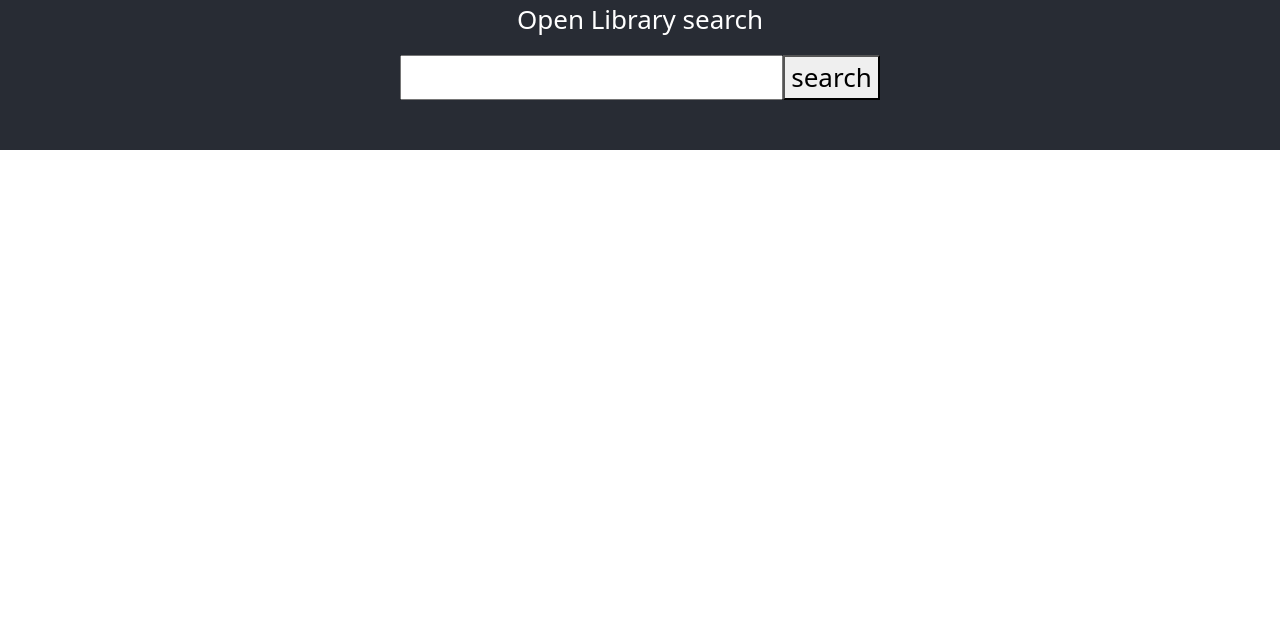
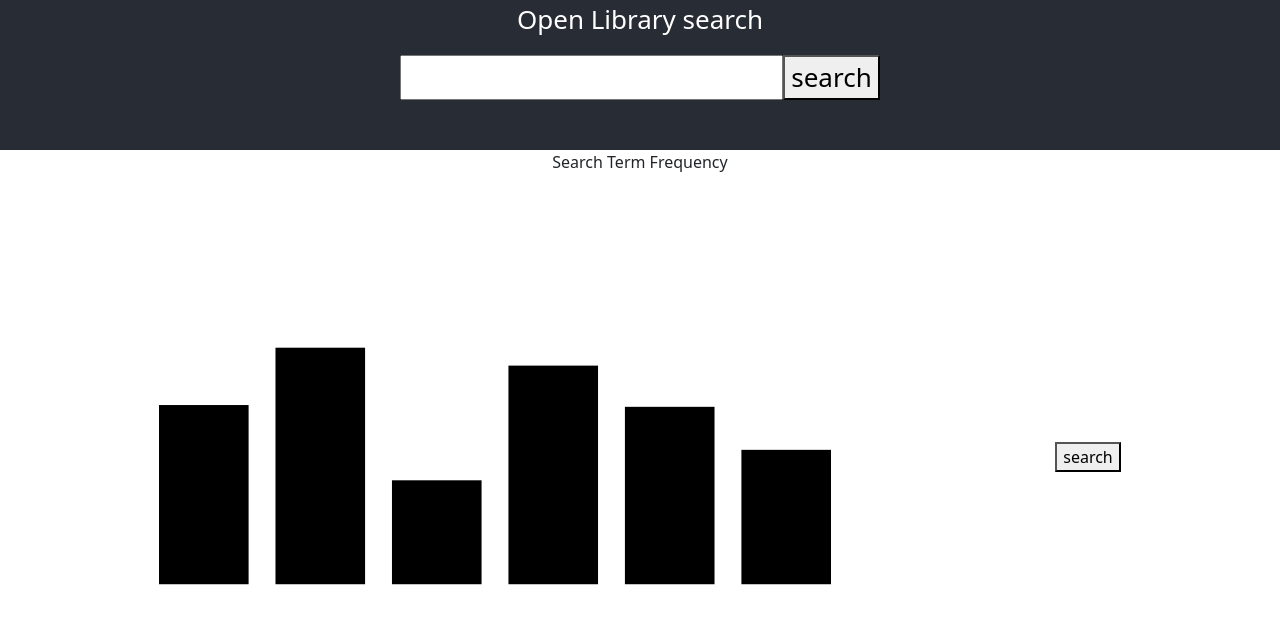
Before and after one commit to dmarnol2/openLibrarySearch, a React (Create React App) app: page / in a window 1280 px wide. Shown: the top 624 px of the page. Built offline with nearby package versions, Linux system fonts and the light colour scheme.

Commit message:
start basic bar chart

```diff
--- a/src/App.js
+++ b/src/App.js
@@ -1,5 +1,5 @@
 import React from 'react';
-import {useState} from 'react';
+import {useState, useEffect} from 'react';
 import './App.css';
 import Card from 'react-bootstrap/Card';
 import { CardGroup, Container, ListGroup, Row } from 'react-bootstrap';
@@ -8,11 +8,35 @@ import "bootstrap/dist/css/bootstrap.min.css";
 
 function App() {
   const [searchTerm, setSearchTerm] = useState('');
+  const [page, setNextPage] = useState(1);
   const [books, setBooks] = useState([]);
+
+  const testData = [
+    { name: "a", val: 100 },
+    { name: "b", val: 132 },
+    { name: "c", val: 58 },
+    { name: "d", val: 122 },
+    { name: "e", val: 99 },
+    { name: "f", val: 75 }
+  ];
+
+  const [chartData, setChartData] = useState(testData);
+  const maxResults = 200;
+  const chartHeight = maxResults + 20;
+  const barWidth = 50;
+  const barMargin = 15;
+  const numberofBars = chartData.length;
+  let width = numberofBars * (barWidth + barMargin);
+
+  const nextPageHandler = event => {
+    event.preventDefault();
+    onSubmitHandler(event);
+  }
 
   const onSubmitHandler = event => {
     event.preventDefault();
-    fetch(`https://openlibrary.org/search.json?author=${searchTerm}`)
+    fetch(`https://openlibrary.org/search.json?q=${searchTerm}&page=${page}`)
+    // fetch(`https://openlibrary.org/subjects/${searchTerm}.json`)
     .then(response => {
       return response.json(); })
     .then((data) => {
@@ -24,13 +48,12 @@ function App() {
             cover: bookData.cover_i,
             // link to book on openLibrary
             url: `https://openlibrary.org/${bookData.key}`
-
           }
         });
       setBooks(transformedBooks);
+      const nextPage = page + 1;
+      setNextPage(nextPage);
     });
-
-    setSearchTerm('');
   }
 
   const searchTermHandler = event => {
@@ -46,14 +69,25 @@ function App() {
           <button>search</button>
         </form>
       </header>
-        <BarChart/>
+      <div>
+        <p className="legend">
+          <span className="search-term-frequency">Search Term Frequency</span>
+        </p>
+        <BarChart
+          height={chartHeight}
+          width={width}
+          chartData={chartData}>
+        </BarChart>
+        <button onClick={nextPageHandler}>search</button>
+      </div>
+      {/* style button placement */}
+      {/* <button onClick={nextPageHandler}>search</button> */}
       <Container fluid className="App py-2 overflow-hidden">
         <Row className="card-example d-flex flex-row flex-nowrap overflow-auto">
         {/* <CardGroup> */}
           {books.map((book, i) => (
             <Card body outline color="dark" className="mx-2 my-2"
-            key={i}
-          >
+              key={i}>
               <Card.Link href={book.url} style={{textDecoration: 'none'}} target="_blank">
                 <Card.Img
                   top width="100%" height="auto"
@@ -63,13 +97,14 @@ function App() {
                   {/* <ListGroup>
                   <ListGroup.Item> */}
                     <Card.Text>
-                Title: {book.title}
+                    {/* Title: {book.title} */}
+                    {book.title}
                     </Card.Text>
                     {/* </ListGroup.Item>
                     <ListGroup.Item> */}
-                  <Card.Text>
+                      {/* <Card.Text>
                       First published year: {book.first_publish_year}
-                  </Card.Text>
+                      </Card.Text> */}
                     {/* </ListGroup.Item>
                   </ListGroup> */}
                 </Card.Body>
@@ -79,7 +114,6 @@ function App() {
         {/* </CardGroup> */}
         </Row>
       </Container>
-
     </div>
   );
 }
--- /dev/null
+++ b/src/Bar.css
@@ -0,0 +1,3 @@
+svg:hover #rect{
+    background-color: 'green' !important;
+}
--- /dev/null
+++ b/src/Bar.js
@@ -0,0 +1,33 @@
+import {useState} from 'react';
+import './Bar.css';
+const Bar = props => {
+
+    const [fill, setFill] = useState('black');
+
+    const onHoverHandler = event => {
+        event.preventDefault();
+        setFill('red');
+    }
+
+    const onLeaveHandler = event => {
+        event.preventDefault();
+        setFill('black');
+    }
+
+    return (
+        <>
+            <rect className="bar"
+            x={props.x}
+                    y={props.y}
+                    width={props.width}
+                    height={props.height}
+                    fill={fill}
+                    onClick={props.onBarClick}
+                    onMouseOver={onHoverHandler}
+                    onMouseLeave={onLeaveHandler}/>
+            {/* <text x={} y={}>
+            </text> */}
+        </>
+    );
+}
+  export default Bar;
--- a/src/BarChart.js
+++ b/src/BarChart.js
@@ -1,39 +1,43 @@
-import {Component} from 'react';
-import BarGroup from './BarGroup';
+import {useState} from 'react';
 import './BarChart.css';
+import Bar from './Bar';
 
-class BarChart extends Component {
-  state = {
-    dummyData: [
-      { name: '', value: '' },
-      { name: '', value: '' },
-      { name: '', value: '' },
-    ]
-  }
+const BarChart = props => {
 
-  render() {
+    const maxExpense = 200;
+    const chartHeight = maxExpense + 20;
+
     let barHeight = 130
+    const barWidth = 50;
+    const barMargin = 15;
 
     const handleHover = () => {
-        console.log("hey mousey coumcy");
     }
 
     const handleClick = () => {
-        console.log("thats whats up you just clicked me");
     }
 
-    let barGroups = this.state.dummyData.map((d, i) =>
-        <BarGroup d={d} barHeight={barHeight} mouseHover={handleHover} mouseClick={handleClick}/>)
-
-    return <svg width="800" height="300" >
-      <g className="container">
-        <text className="title">search results</text>
-        <g className="chart" transform="">
-          {barGroups}
-        </g>
-      </g>
-    </svg>
+    return <svg
+    viewBox={`0 0 ${500} ${300}`}
+    width="70%"
+    height="70%"
+    preserveAspectRatio="xMidYMax meet"
+  >
+      {props.chartData.map((data, index) => {
+        const barHeight = data.val;
+        return (
+      <Bar
+      onBarClick={handleClick}
+      onHover={handleHover}
+      key={data.name}
+      x={index * (barWidth + barMargin)}
+      y={chartHeight - barHeight}
+      width={barWidth}
+      height={barHeight}
+      name={data.name}>
+      </Bar>
+      )})}
+  </svg>
   }
-}
 
 export default BarChart;
```
Lines whose indentation alone changed are shown as unchanged.
